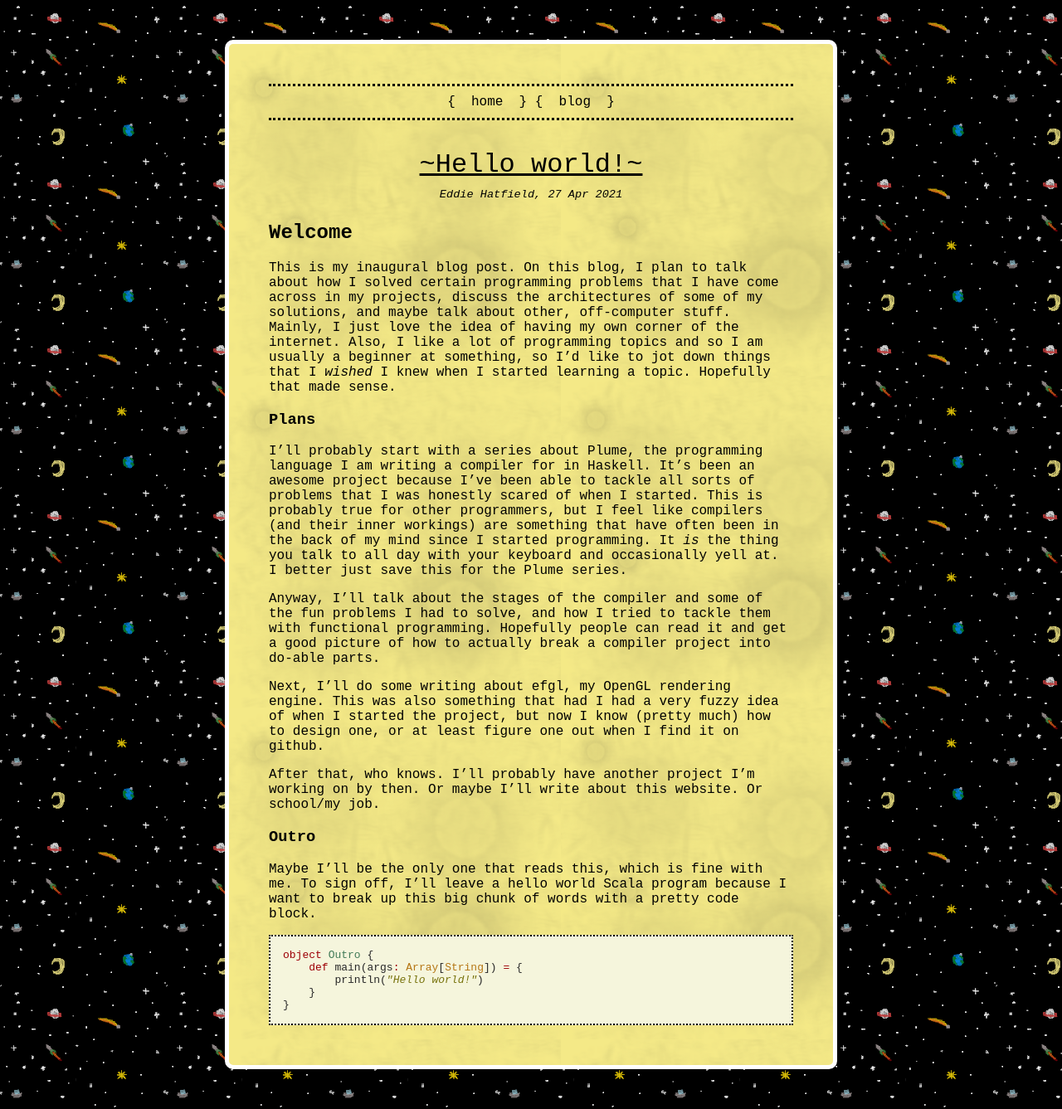
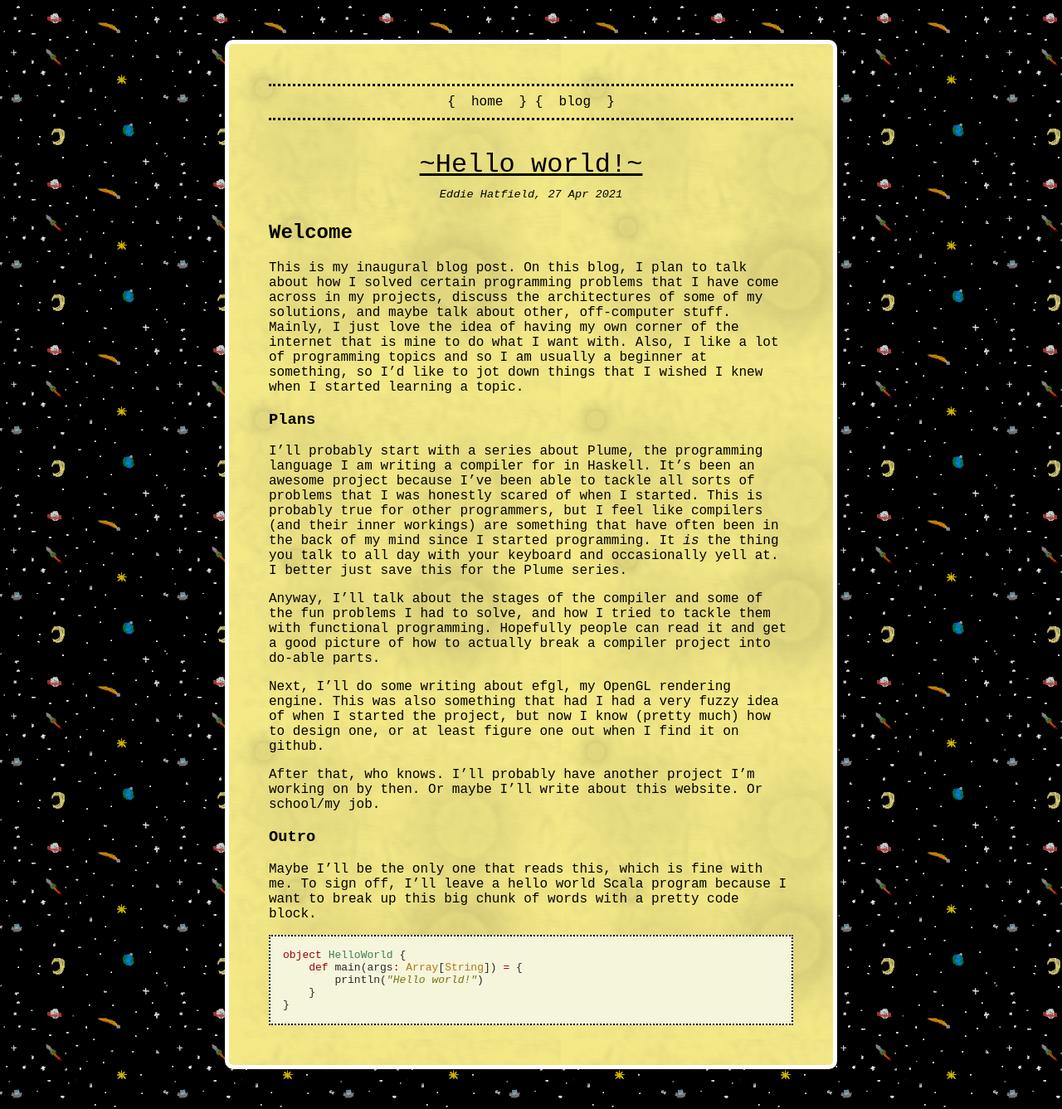
Before and after one commit to e-hat/e-hat.github.io, a Jekyll site: the page built from _posts/2021-4-27-helloworld.md, in a window 1280 px wide. Shown: the whole page at 83% size. Built offline with Jekyll 4.4.1, drawn with Linux system fonts in a browser that asks for light colours.

Commit message:
updated blog post

````diff
--- a/_posts/2021-4-27-helloworld.md
+++ b/_posts/2021-4-27-helloworld.md
@@ -9,10 +9,11 @@ category: Miscellaneous
 This is my inaugural blog post. On this blog, I plan to talk about how I solved
 certain programming problems that I have come across in my projects, discuss the
 architectures of some of my solutions, and maybe talk about other, off-computer
-stuff. Mainly, I just love the idea of having my own corner of the internet. Also,
-I like a lot of programming topics and so I am usually a beginner at something,
-so I'd like to jot down things that I *wished* I knew when I started learning
-a topic. Hopefully that made sense.
+stuff. Mainly, I just love the idea of having my own corner of the internet that is
+mine to do what I want with.
+Also, I like a lot of programming topics and so I am usually a beginner at something,
+so I'd like to jot down things that I wished I knew when I started learning
+a topic.
 
 ### Plans
 I'll probably start with a series about Plume, the programming language I am
@@ -42,7 +43,7 @@ To sign off, I'll leave a hello world Scala program because I want to break up t
 big chunk of words with a pretty code block.
 
 ```scala
-object Outro {
+object HelloWorld {
     def main(args: Array[String]) = {
         println("Hello world!")
     }
````
